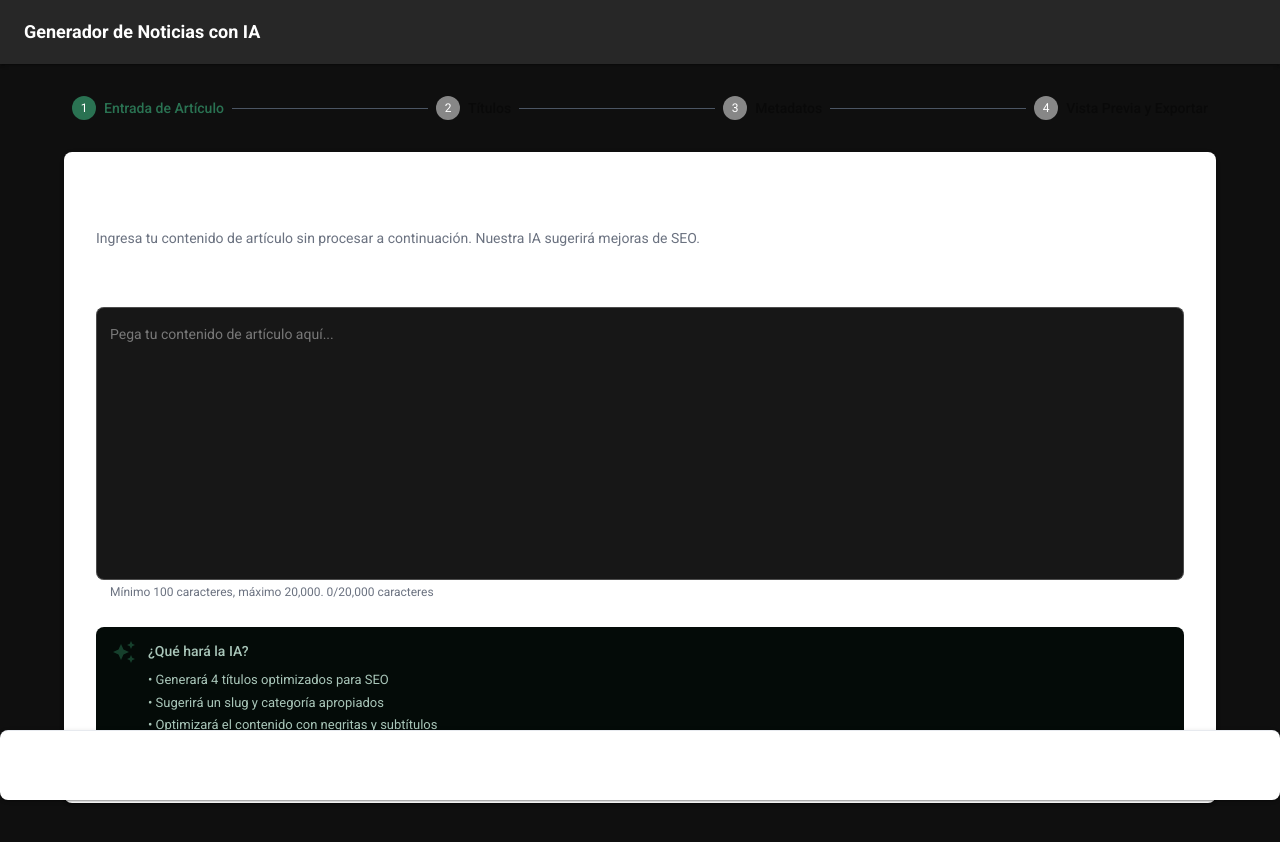
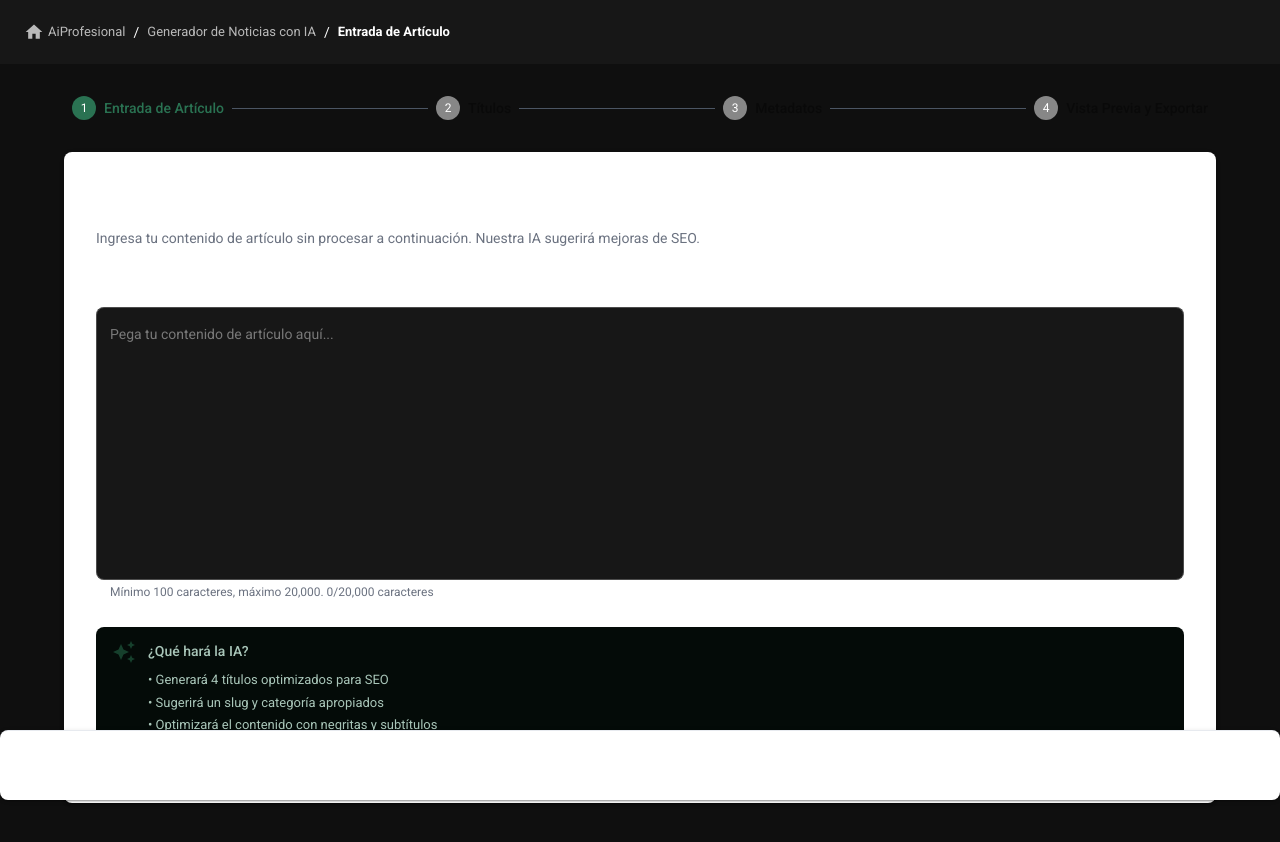
Before and after one commit to FacuLitterio/mvp-aiprofesional, a React (Vite) app: page /new in a window 1280 px wide. Shown: the top 842 px of the page. Built offline with nearby package versions, Linux system fonts and the light colour scheme.

Commit message:
Refactor breadcrumb management in NewArticleHeader and update initial state in breadcrumb-slice. Implement dynamic breadcrumb updates based on article creation steps and localize chip labels in PreviewExportStep for better user experience.

```diff
--- a/src/common/store/slices/breadcrumb-slice.ts
+++ b/src/common/store/slices/breadcrumb-slice.ts
@@ -10,7 +10,7 @@ type BreadcrumbState = {
 }
 
 const initialState: BreadcrumbState = {
-  nodes: [{ text: "Home", url: "/" }],
+  nodes: [],
 }
 
 const slice = createSlice({
--- a/src/features/NewArticle/components/NewArticleHeader.tsx
+++ b/src/features/NewArticle/components/NewArticleHeader.tsx
@@ -1,12 +1,87 @@
-import { AppBar, Toolbar, Typography } from "@mui/material"
+import { Home as HomeIcon } from "@mui/icons-material"
+import { AppBar, Breadcrumbs, Link, Toolbar, Typography } from "@mui/material"
+import { ROOT_PATH } from "common/routes"
+import { useAppDispatch, useAppSelector } from "common/store/hooks"
+import {
+  replaceNodesBreadcrumb,
+  type BreadcrumbNode,
+} from "common/store/slices/breadcrumb-slice"
+import React from "react"
+import { useNavigate } from "react-router-dom"
+import { NEW_ARTICLE_STEPS } from "../constants/steps"
+import { useNewArticleContext } from "../context/NewArticleContext"
 
 export const NewArticleHeader = () => {
+  const dispatch = useAppDispatch()
+  const navigate = useNavigate()
+  const { state } = useNewArticleContext()
+  const breadcrumbNodes = useAppSelector(state => state.common.breadcrumb.nodes)
+
+  // Update breadcrumb when step changes
+  React.useEffect(() => {
+    const currentStepTitle = NEW_ARTICLE_STEPS[state.activeStep]
+
+    const newBreadcrumbNodes: BreadcrumbNode[] = [
+      { text: "AiProfesional", url: ROOT_PATH },
+      { text: "Generador de Noticias con IA" },
+      { text: currentStepTitle },
+    ]
+
+    dispatch(replaceNodesBreadcrumb(newBreadcrumbNodes))
+  }, [state.activeStep, dispatch])
+
   return (
-    <AppBar position="static" elevation={2}>
+    <AppBar position="sticky" elevation={0} color="secondary">
       <Toolbar>
-        <Typography variant="h6" component="div" sx={{ flexGrow: 1 }}>
-          Generador de Noticias con IA
-        </Typography>
+        <Breadcrumbs
+          aria-label="breadcrumb"
+          sx={{
+            color: "white",
+            "& .MuiBreadcrumbs-separator": {
+              color: "white",
+            },
+          }}
+        >
+          {breadcrumbNodes.map((node: BreadcrumbNode, index: number) => (
+            <React.Fragment key={index}>
+              {index === 0 && node.url ? (
+                <Link
+                  component="button"
+                  variant="body2"
+                  onClick={() => void navigate(node.url ?? ROOT_PATH)}
+                  sx={{
+                    color: "rgba(255, 255, 255, 0.7)",
+                    textDecoration: "none",
+                    display: "flex",
+                    alignItems: "center",
+                    gap: 0.5,
+                    "&:hover": {
+                      color: "white",
+                      textDecoration: "underline",
+                    },
+                  }}
+                >
+                  <HomeIcon fontSize="small" />
+                  {node.text}
+                </Link>
+              ) : (
+                <Typography
+                  variant="body2"
+                  sx={{
+                    color:
+                      index === breadcrumbNodes.length - 1
+                        ? "white"
+                        : "rgba(255, 255, 255, 0.7)",
+                    fontWeight:
+                      index === breadcrumbNodes.length - 1 ? 600 : 400,
+                  }}
+                >
+                  {node.text}
+                </Typography>
+              )}
+            </React.Fragment>
+          ))}
+        </Breadcrumbs>
       </Toolbar>
     </AppBar>
   )
--- a/src/features/NewArticle/components/steps/PreviewExportStep.tsx
+++ b/src/features/NewArticle/components/steps/PreviewExportStep.tsx
@@ -85,7 +85,7 @@ export const PreviewExportStep = () => {
                     Longitud del título
                   </Typography>
                   <Chip
-                    label={`${seoMetrics.titleLength.toString()} chars`}
+                    label={`${seoMetrics.titleLength.toString()} caracteres`}
                     color={seoMetrics.isValidTitle ? "success" : "warning"}
                     size="small"
                     variant="outlined"
@@ -106,7 +106,7 @@ export const PreviewExportStep = () => {
                     Longitud del slug
                   </Typography>
                   <Chip
-                    label={`${seoMetrics.slugLength.toString()} chars`}
+                    label={`${seoMetrics.slugLength.toString()} caracteres`}
                     color={seoMetrics.isValidSlug ? "success" : "warning"}
                     size="small"
                     variant="outlined"
--- a/src/features/NewArticle/constants/steps.ts
+++ b/src/features/NewArticle/constants/steps.ts
@@ -11,6 +11,13 @@ export const STEP_KEYS = {
   METADATA: 2,
   PREVIEW_EXPORT: 3,
 } as const
+
+export enum STEPPER_TITLES {
+  ARTICLE_INPUT = "Entrada de Artículo",
+  TITLES = "Títulos",
+  METADATA = "Metadatos",
+  PREVIEW_EXPORT = "Vista Previa y Exportar",
+}
 
 export type StepContent = {
   title: string
```
